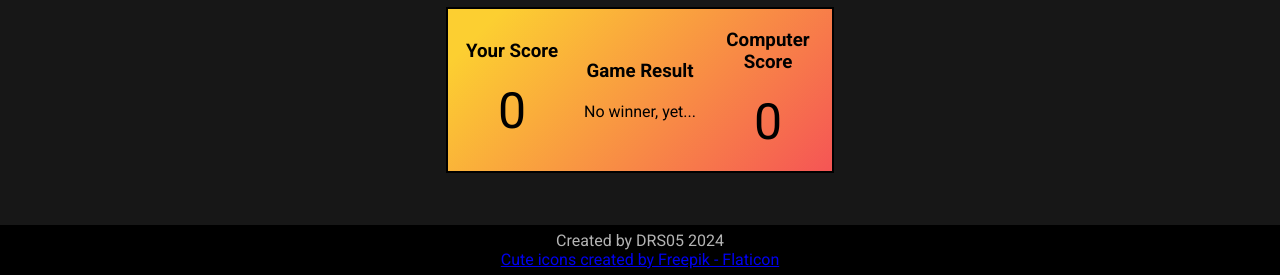
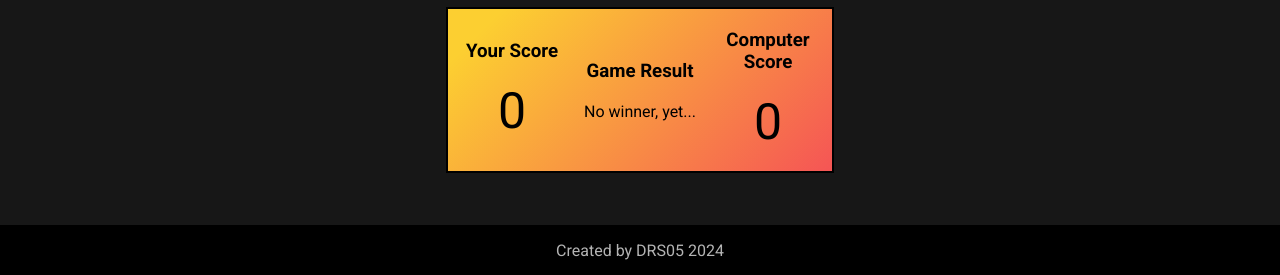
Before and after one commit to DRS05/rock-paper-scissors, a plain HTML site: page index.html in a window 1280 px wide. Shown: the part 525-800 px from the top of the page. Drawn offline with Linux system fonts and the light colour scheme.

Commit message:
Removed acknowledgement link
Removed acknowledgement link from the website and instead uploaded it on
the github README markdown file.

```diff
--- a/index.html
+++ b/index.html
@@ -73,7 +73,6 @@
 
 	<footer>
 		<p class="footer-author">Created by DRS05 2024</p>
-		<a class="footer-acknowledgement" href="https://www.flaticon.com/free-icons/cute" title="cute icons">Cute icons created by Freepik - Flaticon</a>
 	</footer>
 </body>
 </html>
```
